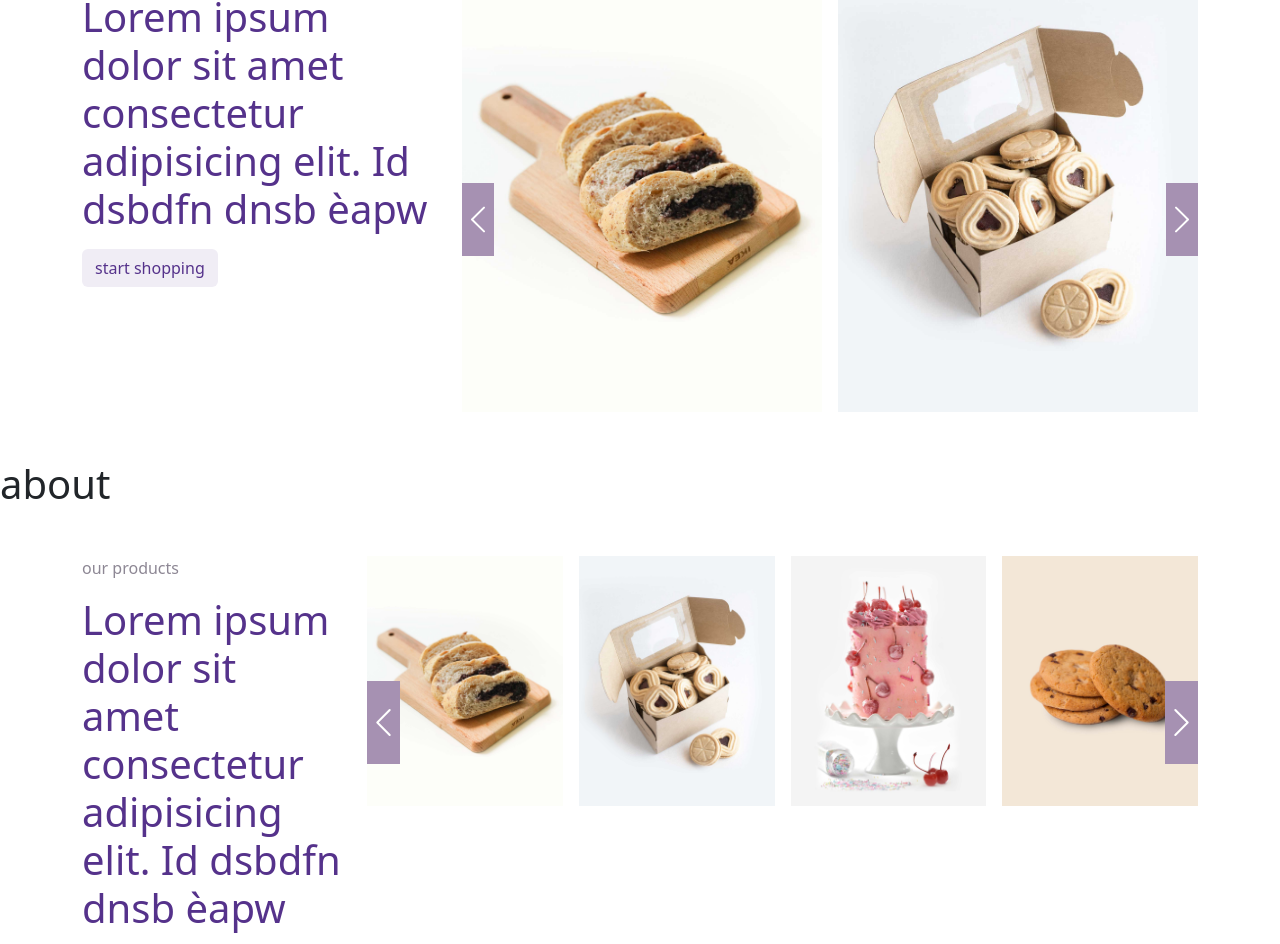
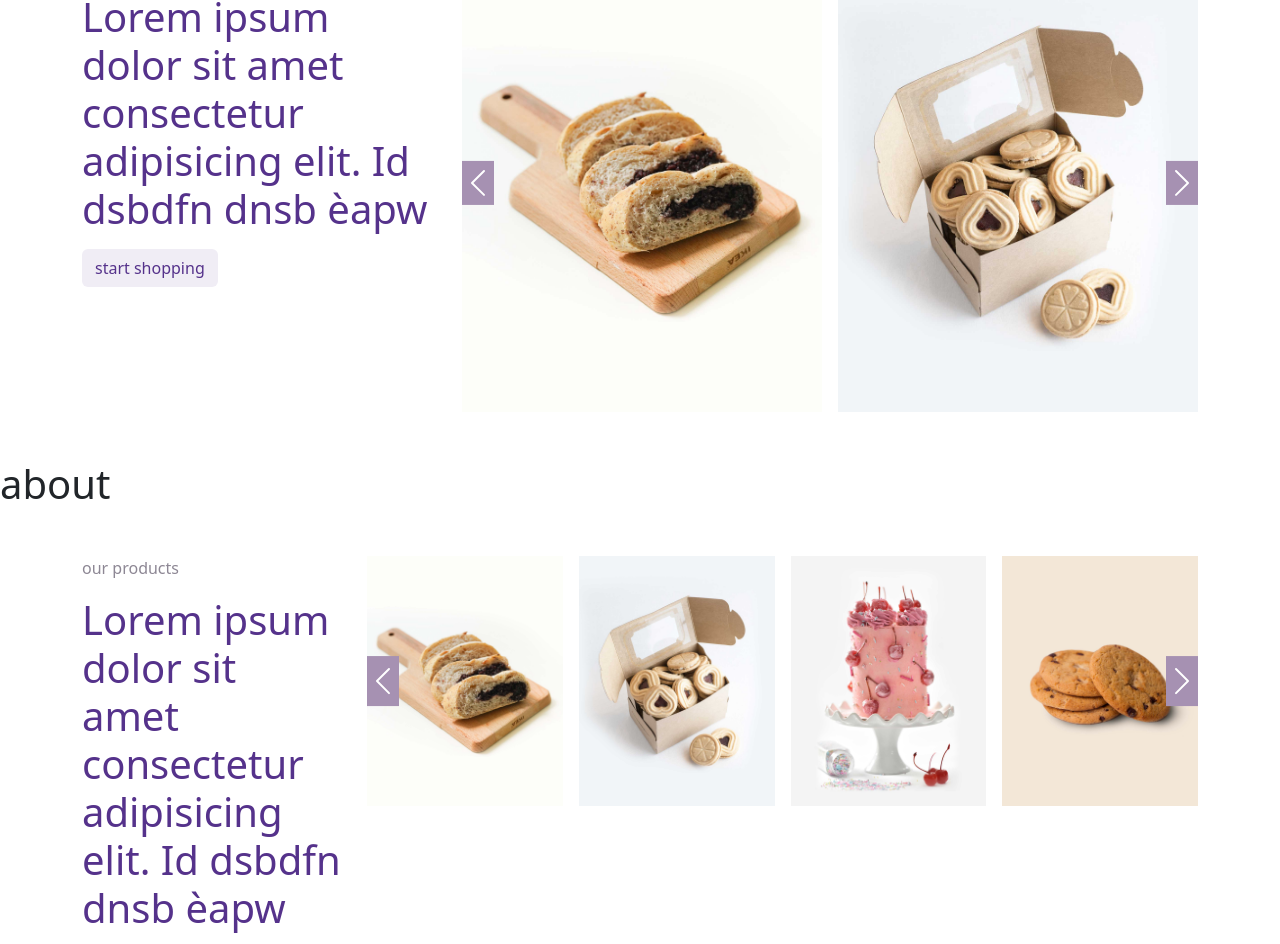
Before and after one commit to CarloCassini/proj-html-vuejs, a Vue app: page / in a window 1280 px wide. Shown: the part 813-1757 px from the top of the page. Built offline with nearby package versions, Linux system fonts and the light colour scheme.

Commit message:
better carousel buttons

```diff
--- a/src/components/support components/carousel.vue
+++ b/src/components/support components/carousel.vue
@@ -59,12 +59,13 @@ export default {
   .carousel-btn {
     color: var(--palette-white);
     background-color: var(--palette-lilla);
-    padding: 5% 2%;
+    padding: 3% 1%;
 
     cursor: pointer;
 
     position: absolute;
     top: 50%;
+    transform: translate(0, -50%);
 
     &:first-child {
       left: 0px;
```
